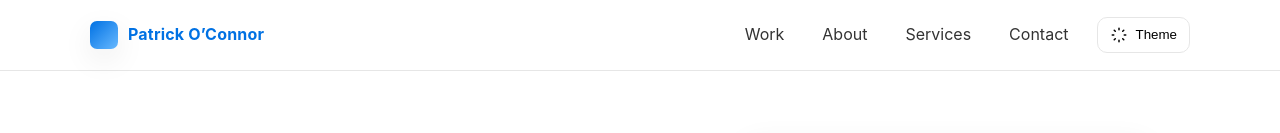
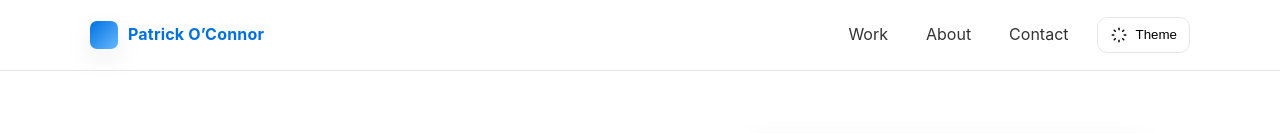
Before and after one commit to Colour-cr3/class-project, a plain HTML site: page index.html in a window 1280 px wide. Shown: the top 133 px of the page. Drawn offline with Linux system fonts and the light colour scheme; grey boxes are pictures that could not be loaded.

Commit message:
Update index.html

```diff
--- a/index.html
+++ b/index.html
@@ -158,7 +158,6 @@ a:focus {
       <nav class="navlinks">
         <a href="#work">Work</a>
         <a href="#about">About</a>
-        <a href="#services">Services</a>
         <a href="#contact">Contact</a>
         <button id="themeToggle" class="theme-toggle" type="button" aria-pressed="false" aria-label="Toggle theme">
           <svg width="18" height="18" viewBox="0 0 24 24" fill="none" stroke="currentColor" stroke-width="2" stroke-linecap="round" stroke-linejoin="round" aria-hidden="true"><path d="M12 3v2m0 14v2m9-9h-2M5 12H3m15.364-6.364-1.414 1.414M7.05 16.95l-1.414 1.414m12.728 0-1.414-1.414M7.05 7.05 5.636 5.636"/></svg>
```
